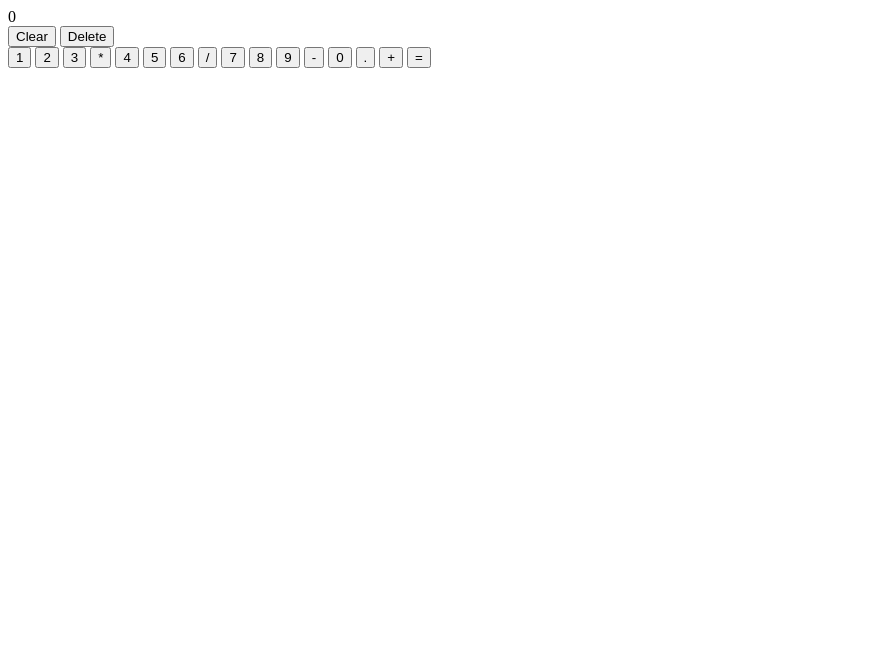
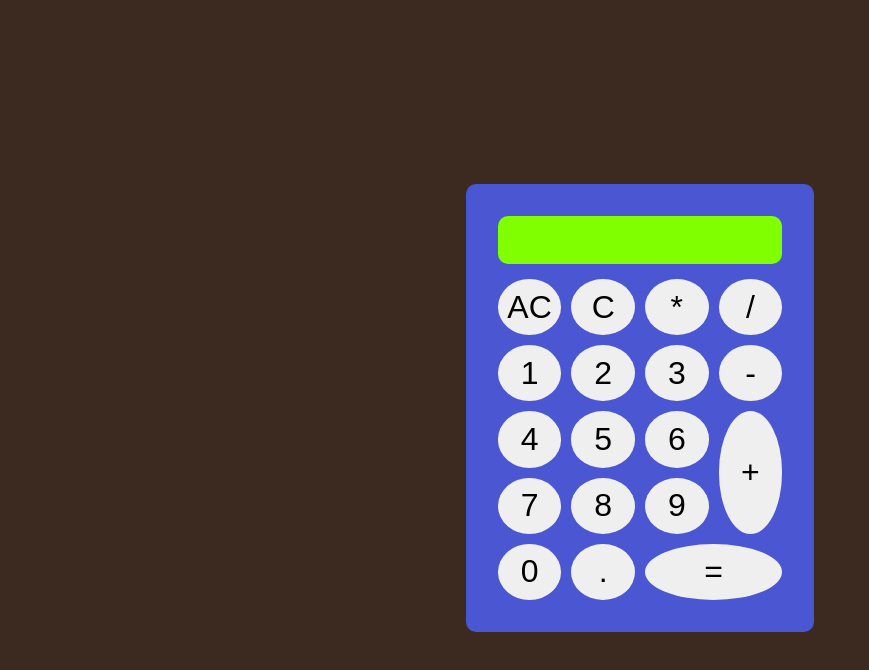
Before and after one commit to rahmanaga/calculator, a plain HTML site: page index.html in a window 1280 px wide. Shown: the whole page, without its empty margins (0-869 px from the left). Drawn offline with Linux system fonts and the light colour scheme.

Commit message:
Add styles to make it look good

```diff
--- a/app.js
+++ b/app.js
@@ -64,7 +64,10 @@ const digitHandler = (e) => {
 };
 
 const decimalHandler = () => {
-  if (/[\+\-\*/]/.test(displayValue[displayValue.length - 1])) {
+  if (
+    /[\+\-\*/]/.test(displayValue[displayValue.length - 1]) ||
+    displayValue === ""
+  ) {
     displayValue += "0.";
   } else if (/[\.]/.test(displayValue)) {
     if (/[\+\-\*/]/.test(displayValue)) {
@@ -101,6 +104,9 @@ const operatorHandler = (e) => {
       displayValue += e.target.textContent;
     }
   } else if (e.type === "keyup") {
+    if (e.key === "/") {
+      e.preventDefault();
+    }
     if (/[\+\-\*/]/.test(displayValue)) {
       const [matchedOperator] = displayValue.match(/[\+\-\*/]/);
       const [num1, num2] = displayValue.split(matchedOperator);
@@ -135,7 +141,8 @@ const equalHandler = () => {
 const deleteHandler = () => {
   displayValue = displayValue.slice(0, displayValue.length - 1);
   if (displayValue === "") {
-    displayValue = "0";
+    displayArea.textContent = displayValue;
+    return;
   }
   displayArea.textContent = displayValue;
 };
@@ -171,8 +178,8 @@ const equalSign = document.querySelector(".equal");
 equalSign.addEventListener("click", equalHandler);
 
 allClearBtn.addEventListener("click", () => {
-  displayValue = "0";
-  displayArea.textContent = "0";
+  displayValue = "";
+  displayArea.textContent = "";
 });
 
 clearBtn.addEventListener("click", deleteHandler);
--- a/index.html
+++ b/index.html
@@ -9,28 +9,26 @@
   </head>
   <body>
     <div class="container">
-      <div class="display">0</div>
+      <div class="display"></div>
       <div class="buttonContainer">
-        <div class="clearContainer">
-          <button class="allClear">Clear</button>
-          <button class="clear">Delete</button>
-        </div>
+        <button class="allClear">AC</button>
+        <button class="clear">C</button>
+        <button class="operator">*</button>
+        <button class="operator">/</button>
         <button class="digit">1</button>
         <button class="digit">2</button>
         <button class="digit">3</button>
-        <button class="operator">*</button>
+        <button class="operator">-</button>
         <button class="digit">4</button>
         <button class="digit">5</button>
         <button class="digit">6</button>
-        <button class="operator">/</button>
+        <button class="operator">+</button>
         <button class="digit">7</button>
         <button class="digit">8</button>
         <button class="digit">9</button>
-        <button class="operator">-</button>
+        <button class="equal">=</button>
         <button class="digit">0</button>
         <button class="decimal">.</button>
-        <button class="operator">+</button>
-        <button class="equal">=</button>
       </div>
     </div>
     <script src="app.js"></script>
--- a/style.css
+++ b/style.css
@@ -0,0 +1,101 @@
+html {
+  height: 100%;
+  box-sizing: border-box;
+}
+body {
+  height: 100%;
+  background-color: #3c2a21;
+  display: flex;
+  justify-content: center;
+  align-items: center;
+}
+
+.container {
+  display: flex;
+  flex-direction: column;
+  background-color: #4b56d2;
+  border-radius: 10px;
+  padding: 2em;
+  gap: 15px;
+}
+.buttonContainer {
+  display: grid;
+  grid-template-columns: repeat(4, 1fr);
+  grid-template-rows: repeat(4, 1fr);
+  grid-column-gap: 10px;
+  grid-row-gap: 10px;
+}
+
+button {
+  border-radius: 50%;
+  font-size: 2em;
+  padding: 0.3em;
+  border-style: none;
+}
+
+button:hover {
+  background-color: #82c3ec;
+  color: white;
+  box-shadow: 4px 4px 4px rgb(40, 63, 129);
+}
+.display {
+  text-align: end;
+  background-color: chartreuse;
+  padding: 1em 1em 0.5em;
+  border-radius: 10px;
+  font-size: 2em;
+}
+button:nth-of-type(1) {
+  grid-area: 1 / 1 / 2 / 2;
+}
+button:nth-of-type(2) {
+  grid-area: 1 / 2 / 2 / 3;
+}
+button:nth-of-type(3) {
+  grid-area: 1 / 3 / 2 / 4;
+}
+button:nth-of-type(4) {
+  grid-area: 1 / 4 / 2 / 5;
+}
+button:nth-of-type(5) {
+  grid-area: 2 / 1 / 3 / 2;
+}
+button:nth-of-type(6) {
+  grid-area: 2 / 2 / 3 / 3;
+}
+button:nth-of-type(7) {
+  grid-area: 2 / 3 / 3 / 4;
+}
+button:nth-of-type(8) {
+  grid-area: 2 / 4 / 3 / 5;
+}
+button:nth-of-type(9) {
+  grid-area: 3 / 1 / 4 / 2;
+}
+button:nth-of-type(10) {
+  grid-area: 3 / 2 / 4 / 3;
+}
+button:nth-of-type(11) {
+  grid-area: 3 / 3 / 4 / 4;
+}
+button:nth-of-type(12) {
+  grid-area: 3 / 4 / 5 / 5;
+}
+button:nth-of-type(13) {
+  grid-area: 4 / 1 / 5 / 2;
+}
+button:nth-of-type(14) {
+  grid-area: 4 / 2 / 5 / 3;
+}
+button:nth-of-type(15) {
+  grid-area: 4 / 3 / 5 / 4;
+}
+button:nth-of-type(16) {
+  grid-area: 5 / 3 / 6 / 5;
+}
+button:nth-of-type(17) {
+  grid-area: 5 / 1 / 6 / 2;
+}
+button:nth-of-type(18) {
+  grid-area: 5 / 2 / 6 / 3;
+}
```
